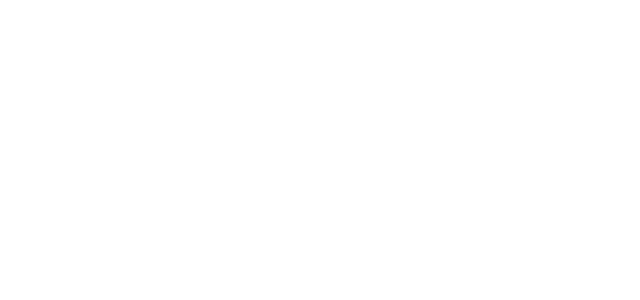
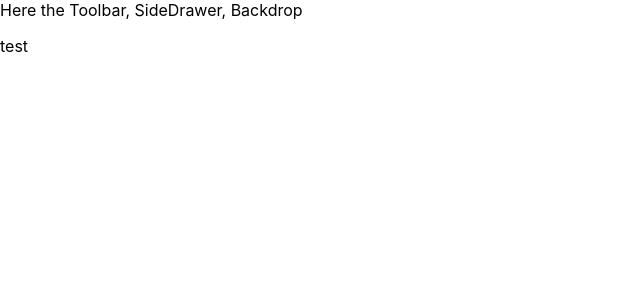
Before and after one commit to rashadataf/burger-builder, a React (Create React App) app: page / in a window 1280 px wide. Shown: the top 300 px of the page, without its empty margins (0-640 px from the left). Built offline with nearby package versions, Linux system fonts and the light colour scheme.

Commit message:
implement the aux and the layout components

```diff
--- a/src/App.js
+++ b/src/App.js
@@ -1,9 +1,12 @@
 import React from 'react';
+import Layout from "./components/Layout/Layout";
 
 function App() {
   return (
     <div>
-
+      <Layout>
+        <p>test</p>
+      </Layout>
     </div>
   );
 }
--- a/src/components/Layout/Layout.js
+++ b/src/components/Layout/Layout.js
@@ -0,0 +1,16 @@
+// The Layout component is the wrapper of all other main components
+// in the project
+
+import React from "react";
+import Aux from "../../hoc/Aux";
+
+const layout = (props)=> (
+    <Aux>
+        <div>Here the Toolbar, SideDrawer, Backdrop</div>
+        <main>
+            {props.children}
+        </main>
+    </Aux>
+);
+
+export default layout;
--- /dev/null
+++ b/src/hoc/Aux.js
@@ -0,0 +1,5 @@
+// the Aux component is a Higher Order Component (hoc)
+// it only wrap other components and elements
+
+const aux =(props)=>props.children;
+export default aux;
```
